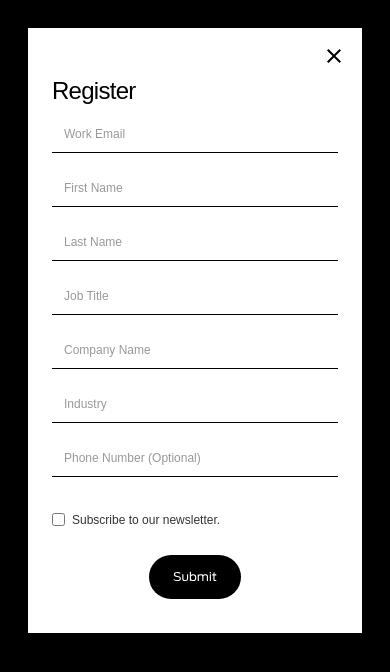
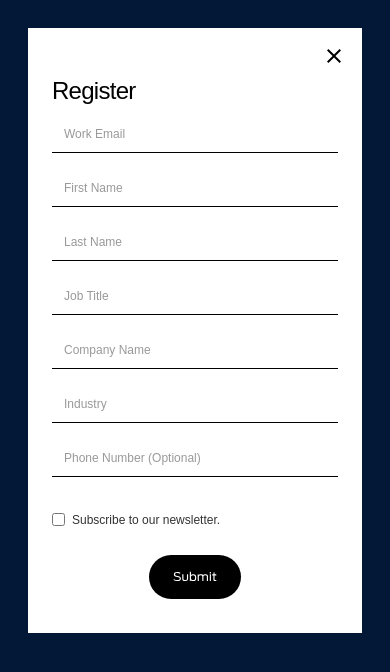
Before and after one commit to jilee-wustl/ford-digital-events, a plain HTML site: page index.html in a window 390 px wide. Drawn offline with Linux system fonts and the light colour scheme; a web font is replaced by a local one.

Commit message:
changed background color to ford blue

```diff
--- a/Ford Digital Events Form_files/jis-blank-site-2569af-20031a2167617eb26.webflow.81de31468.css
+++ b/Ford Digital Events Form_files/jis-blank-site-2569af-20031a2167617eb26.webflow.81de31468.css
@@ -92,7 +92,7 @@
 }
 
 .body {
-  background-color: #000;
+  background-color: #031837;
 }
 
 @media screen and (max-width: 479px) {
@@ -100,14 +100,14 @@
     background-color: #000;
   }
   .body {
-    background-color: #000;
+    background-color: #031837;
   }
   .container {
     position: static;
     top: 0vh;
     margin: auto;
     padding-bottom: 88px;
-    border: 28px solid #000;
+    border: 28px solid #031837;
     border-radius: 0px;
     background-color: #fff;
   }
--- a/Ford Digital Events Form_files/jis-blank-site-2569af-20031a2167617eb26.webflow.ed6f828e6.css
+++ b/Ford Digital Events Form_files/jis-blank-site-2569af-20031a2167617eb26.webflow.ed6f828e6.css
@@ -92,7 +92,7 @@
 }
 
 .body {
-  background-color: #000;
+  background-color: #031837;
 }
 
 @media screen and (max-width: 479px) {
@@ -100,14 +100,14 @@
     background-color: #000;
   }
   .body {
-    background-color: #000;
+    background-color: #031837;
   }
   .container {
     position: static;
     top: 0vh;
     margin: auto;
     padding-bottom: 88px;
-    border: 28px solid #000;
+    border: 28px solid #031837;
     border-radius: 0px;
     background-color: #fff;
   }
--- a/index.html
+++ b/index.html
@@ -16,6 +16,10 @@
   <link href="https://uploads-ssl.webflow.com/img/favicon.ico" rel="shortcut icon" type="image/x-icon">
   <link href="https://uploads-ssl.webflow.com/img/webclip.png" rel="apple-touch-icon">
   <style type="text/css">
+    body {
+      background-color: #062f6e;
+    }
+
     @font-face {
       font-weight: 400;
       font-style: normal;
```
Also changed, not shown: 1 other file.
